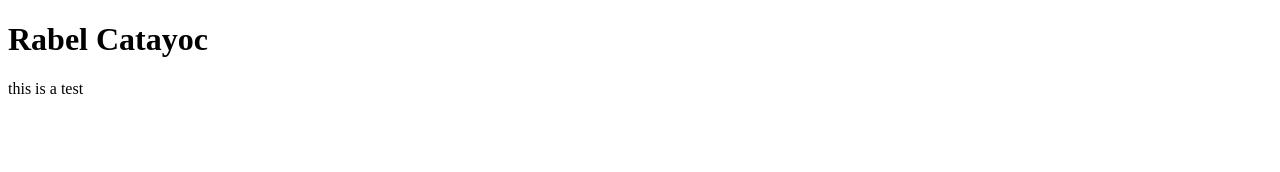
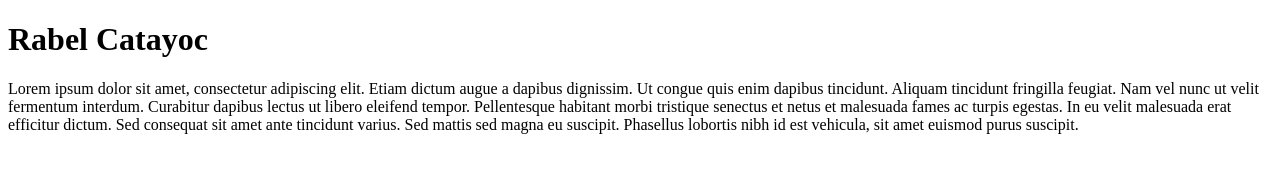
Before and after one commit to rabcatz/wdd230, a plain HTML site: page index.html in a window 1280 px wide. Drawn offline with Linux system fonts and the light colour scheme.

Commit message:
update 4

```diff
--- a/index.html
+++ b/index.html
@@ -4,7 +4,7 @@
     <meta charset="UTF-8">
     <meta http-equiv="X-UA-Compatible" content="IE=edge">
     <meta name="viewport" content="width=device-width, initial-scale=1.0">
-    <title>Document</title>
+    <title>Rabcatz WDD230</title>
 </head>
 <body>
     <header>
@@ -12,7 +12,8 @@
         <h1>Rabel Catayoc</h1>
     <p>
 
-        this is a test
+        Lorem ipsum dolor sit amet, consectetur adipiscing elit. Etiam dictum augue a dapibus dignissim. Ut congue quis enim dapibus tincidunt. Aliquam tincidunt fringilla feugiat. Nam vel nunc ut velit fermentum interdum. Curabitur dapibus lectus ut libero eleifend tempor. Pellentesque habitant morbi tristique senectus et netus et malesuada fames ac turpis egestas. In eu velit malesuada erat efficitur dictum. Sed consequat sit amet ante tincidunt varius. Sed mattis sed magna eu suscipit. Phasellus lobortis nibh id est vehicula, sit amet euismod purus suscipit.
+
 
     </p>
     </header>
```
